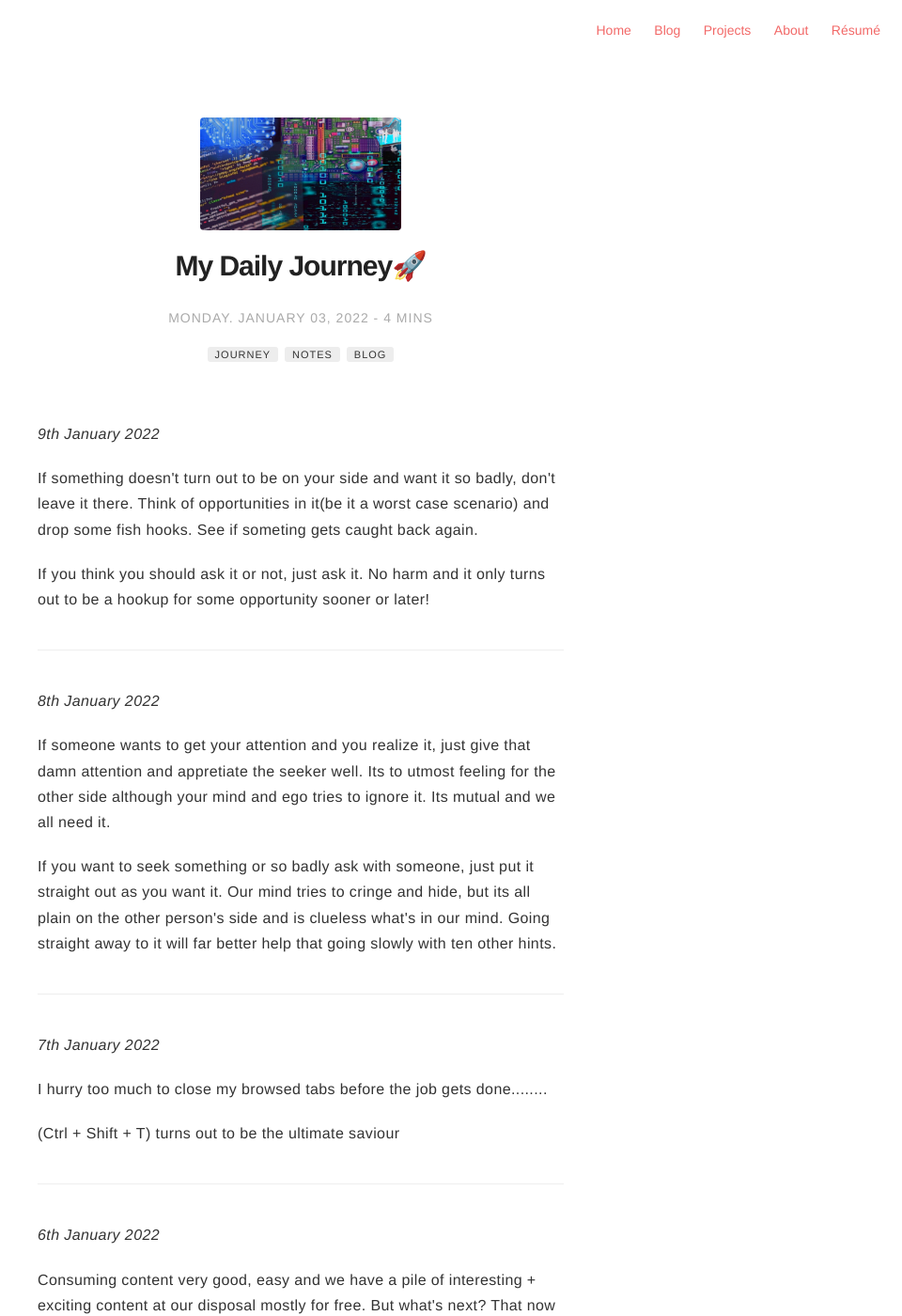
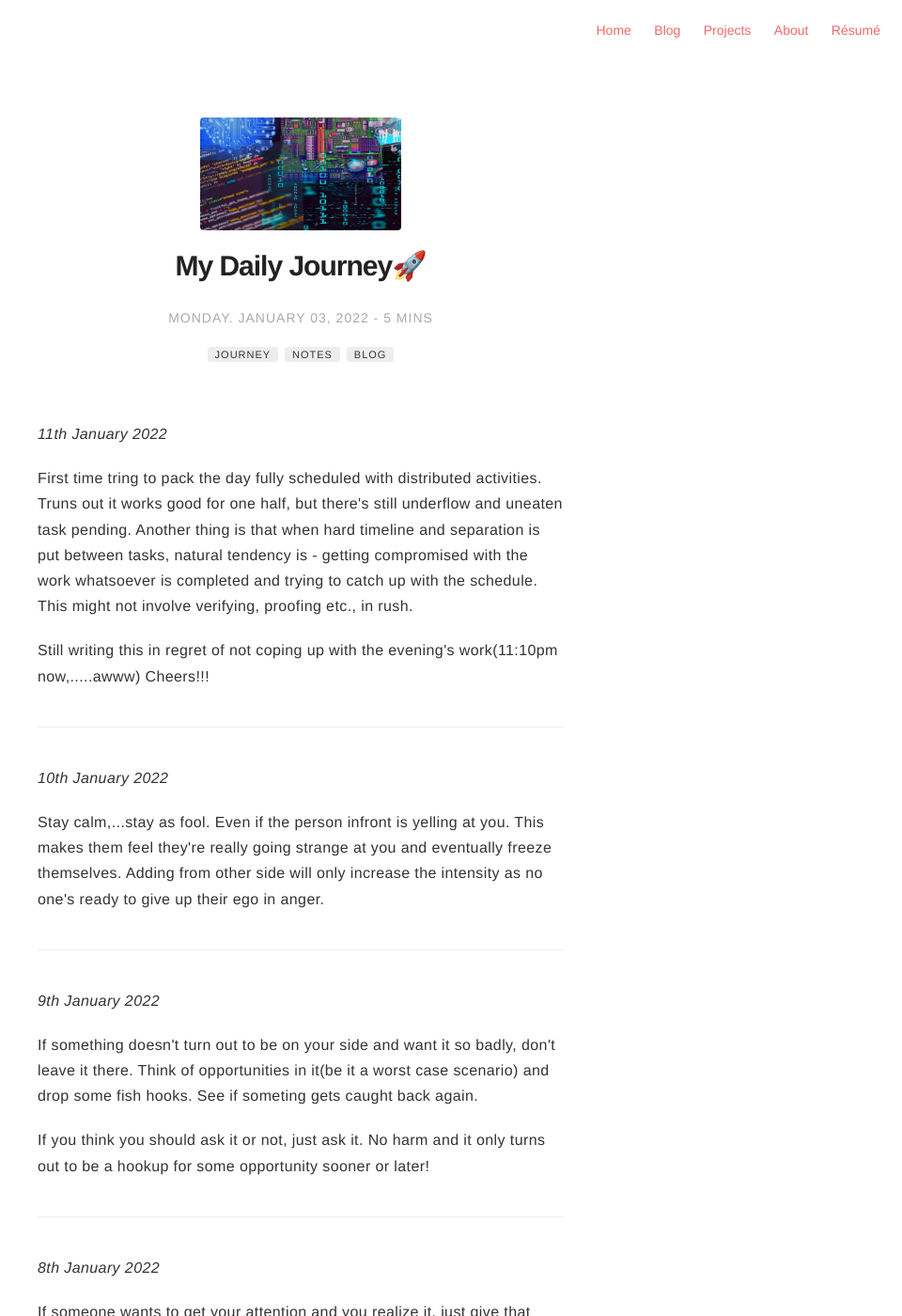
Before and after one commit to ngu25/ngu25.github.io, a Jekyll site: the page built from _posts/2022-01-03-my-daily-journey-blog3.markdown, in a window 1280 px wide and 1400 px high. Shown: the whole window at 94% size, without its empty margins (320-1280 px from the left). Built offline with Jekyll 4.4.1, drawn with Linux system fonts in a browser that asks for light colours; comment, search, counter and statistics services are not loaded.

```diff
--- a/_includes/highlighted-projects.html
+++ b/_includes/highlighted-projects.html
@@ -5,11 +5,10 @@
 <p align="center"><b style="font-size:18px">
 Featured Contents
 </b></p>
-
 </br>
-
 <div>
 	<p align="center">
+
 		<a href="https://community.element14.com/search?q=*&category=#serpauthor=323116&serpgroup=358&serpcategory=blog" target="_blank"><img src="assets/images/projects/magnetics_proj.jpeg" height="116px" width="200px" /></a>
 		&nbsp;&nbsp;&nbsp;
 		<a href="https://community.element14.com/products/roadtest/rv/roadtest_reviews/1482/summer_of_fpgas_max7" target="_blank"><img src="assets/images/projects/rt_proj.jpeg" height="116px" width="200px" /></a>
--- a/_posts/2022-01-03-my-daily-journey-blog3.markdown
+++ b/_posts/2022-01-03-my-daily-journey-blog3.markdown
@@ -11,6 +11,17 @@
 category: blog
 author: navadeepganeshu
 description: Simply to self document and learn from experience :)
+---
+<p><i>11th January 2022</i></p>
+
+<p>First time tring to pack the day fully scheduled with distributed activities. Truns out it works good for one half, but there's still underflow and uneaten task pending. Another thing is that when hard timeline and separation is put between tasks, natural tendency is - getting compromised with the work whatsoever is completed and trying to catch up with the schedule. This might not involve verifying, proofing etc., in rush.</p>
+<p>Still writing this in regret of not coping up with the evening's work(11:10pm now,.....awww) Cheers!!!</p>
+
+---
+<p><i>10th January 2022</i></p>
+
+<p>Stay calm,...stay as fool. Even if the person infront is yelling at you. This makes them feel they're really going strange at you and eventually freeze themselves. Adding from other side will only increase the intensity as no one's ready to give up their ego in anger.</p>
+
 ---
 <p><i>9th January 2022</i></p>
 
```
Also changed, not shown: 1 other file.
